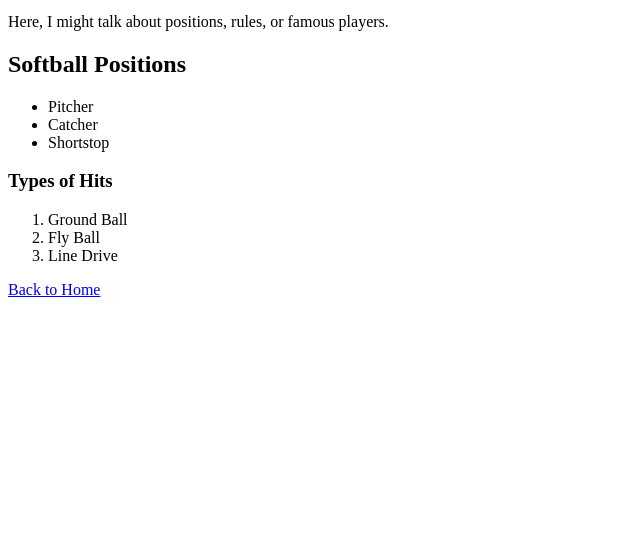
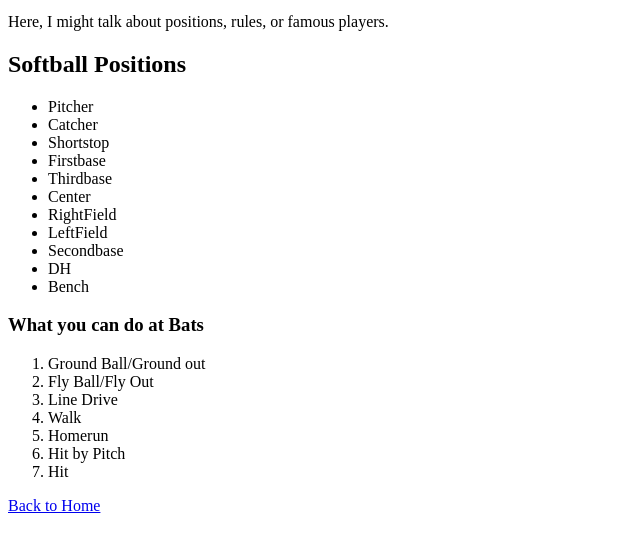
Before and after one commit to APettit1112/WebDevelopment-Softball, a plain HTML site: page page2.html in a window 1280 px wide. Shown: the part 148-700 px from the top of the page, without its empty margins (0-640 px from the left). Drawn offline with Linux system fonts and the light colour scheme.

Commit message:
Add Page2 with updates list

```diff
--- a/page2.html
+++ b/page2.html
@@ -16,25 +16,39 @@
 
     <section>
       <h2>Softball Positions</h2>
-      <!-- ✅ Example unordered list -->
+      <!-- list -->
       <ul>
         <li>Pitcher</li>
         <li>Catcher</li>
         <li>Shortstop</li>
+        <li>Firstbase</li>
+        <li>Thirdbase</li>
+        <li>Center</li>
+        <li>RightField</li>
+        <li>LeftField</li>
+        <li>Secondbase</li>
+        <li>DH</li>
+        <li>Bench</li>
       </ul>
 
-      <!-- ✅ Example ordered list -->
-      <h3>Types of Hits</h3>
+      <!--ordered list -->
+      <h3>What you can do at Bats</h3>
       <ol>
-        <li>Ground Ball</li>
-        <li>Fly Ball</li>
+        <li>Ground Ball/Ground out</li>
+        <li>Fly Ball/Fly Out</li>
         <li>Line Drive</li>
+        <li>Walk</li>
+        <li>Homerun</li>
+        <li>Hit by Pitch</li>
+        <li>Hit</li>
+
+
       </ol>
     </section>
   </main>
 
   <footer>
-    <!-- ✅ Internal link back to index.html -->
+    <!--  link back to index.html -->
     <a href="index.html">Back to Home</a>
   </footer>
 </body>
```
